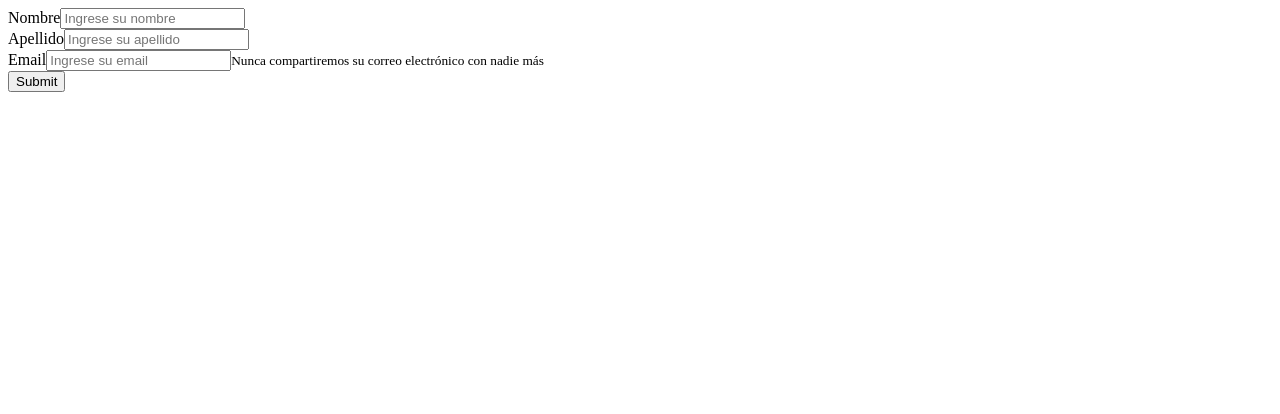
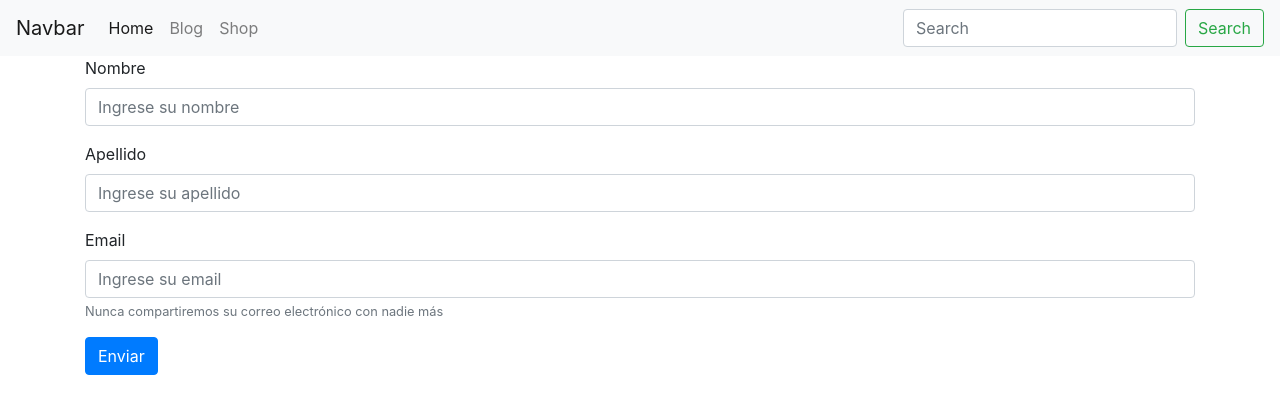
Before and after one commit to FabioColan/CursoAngular, an Angular app in the folder angularweb/: page / in a window 1280 px wide. Shown: the top 414 px of the page. Built offline with nearby package versions, Linux system fonts and the light colour scheme.

Commit message:
añadiendo rutas

```diff
--- a/angularweb/angular.json
+++ b/angularweb/angular.json
@@ -119,6 +119,10 @@
           }
         }
       }
-    }},
-  "defaultProject": "angularweb"
+    }
+  },
+  "defaultProject": "angularweb",
+  "cli": {
+    "analytics": "d00ef59d-0fff-4f6d-aa29-6a2949e0c9bb"
+  }
 }
--- a/angularweb/src/app/app.component.html
+++ b/angularweb/src/app/app.component.html
@@ -1,16 +1,5 @@
-<form>
-    <div class="form-group">
-        <label for="nombre">Nombre</label>
-        <input type="text" id="nombre" placeholder="Ingrese su nombre" class="form-control" />
-    </div>
-    <div class="form-group">
-        <label for="apellido">Apellido</label><input type="text" id="apellido" placeholder="Ingrese su apellido" class="form-control" />
-    </div>
-    <div class="form-group">
-        <label for="email">Email</label><input type="email" id="email" aria-describedby="emailHelp" placeholder="Ingrese su email" class="form-control" />
-        <small id="emailHelp" class="form-text text-muted">Nunca compartiremos su correo electrónico con nadie más</small>
-    </div>
-    <button type="submit" class="btn btn-primary">
-    Submit
-  </button>
-</form>
+<app-header></app-header>
+
+<div class="container">
+    <router-outlet></router-outlet>
+</div>
--- a/angularweb/src/app/app.module.ts
+++ b/angularweb/src/app/app.module.ts
@@ -6,6 +6,7 @@
 import { BlogComponent } from './components/blog/blog.component';
 import { ShopComponent } from './components/shop/shop.component';
 import { HeaderComponent } from './components/header/header.component';
+import { AppRoutingModule } from './app.routes';
 
 @NgModule({
   declarations: [
@@ -16,7 +17,8 @@
     HeaderComponent
   ],
   imports: [
-    BrowserModule
+    BrowserModule,
+    AppRoutingModule
   ],
   providers: [],
   bootstrap: [AppComponent]
--- a/angularweb/src/app/app.routes.ts
+++ b/angularweb/src/app/app.routes.ts
@@ -4,7 +4,7 @@
 import { BlogComponent } from './components/blog/blog.component';
 import { ShopComponent } from './components/shop/shop.component';
 
-const routes: Routes = [
+const ROUTES: Routes = [
   { path: '', component: HomeComponent },
   { path: 'home', component: HomeComponent },
   { path: 'blog', component: BlogComponent },
@@ -13,7 +13,7 @@
 ];
 
 @NgModule({
-  imports: [RouterModule.forRoot(routes)],
+  imports: [RouterModule.forRoot(ROUTES)],
   exports: [RouterModule]
 })
 export class AppRoutingModule {}
--- a/angularweb/src/app/components/header/header.component.html
+++ b/angularweb/src/app/components/header/header.component.html
@@ -1,5 +1,5 @@
 <nav class="navbar navbar-expand-lg navbar-light bg-light">
-    <a class="navbar-brand" href="#">Navbar</a>
+    <a class="navbar-brand" href="/">Navbar</a>
     <button class="navbar-toggler" type="button" data-toggle="collapse" data-target="#navbarSupportedContent" aria-controls="navbarSupportedContent" aria-expanded="false" aria-label="Toggle navigation">
     <span class="navbar-toggler-icon"></span>
   </button>
@@ -7,13 +7,13 @@
     <div class="collapse navbar-collapse" id="navbarSupportedContent">
         <ul class="navbar-nav mr-auto">
             <li class="nav-item active">
-                <a class="nav-link" routerLink="['/home']" routerLinkActive="router-link-active">Home <span class="sr-only">(current)</span></a>
+                <a class="nav-link" [routerLink]="['/home']" routerLinkActive="router-link-active">Home <span class="sr-only">(current)</span></a>
             </li>
             <li class="nav-item">
-                <a class="nav-link" routerLink="['/blog']" routerLinkActive="router-link-active">Blog</a>
+                <a class="nav-link" [routerLink]="['/blog']" routerLinkActive="router-link-active">Blog</a>
             </li>
             <li class="nav-item">
-                <a class="nav-link" routerLink="['/shop']" routerLinkActive="router-link-active">Shop</a>
+                <a class="nav-link" [routerLink]="['/shop']" routerLinkActive="router-link-active">Shop</a>
             </li>
         </ul>
         <form class="form-inline my-2 my-lg-0">
--- a/angularweb/src/app/components/home/home.component.html
+++ b/angularweb/src/app/components/home/home.component.html
@@ -1 +1,16 @@
-<p>home works!</p>
+<form>
+    <div class="form-group">
+        <label for="nombre">Nombre</label>
+        <input type="text" id="nombre" placeholder="Ingrese su nombre" class="form-control" />
+    </div>
+    <div class="form-group">
+        <label for="apellido">Apellido</label><input type="text" id="apellido" placeholder="Ingrese su apellido" class="form-control" />
+    </div>
+    <div class="form-group">
+        <label for="email">Email</label><input type="email" id="email" aria-describedby="emailHelp" placeholder="Ingrese su email" class="form-control" />
+        <small id="emailHelp" class="form-text text-muted">Nunca compartiremos su correo electrónico con nadie más</small>
+    </div>
+    <button type="submit" class="btn btn-primary">
+    Enviar
+  </button>
+</form>
--- a/angularweb/src/index.html
+++ b/angularweb/src/index.html
@@ -6,8 +6,13 @@
   <base href="/">
   <meta name="viewport" content="width=device-width, initial-scale=1">
   <link rel="icon" type="image/x-icon" href="favicon.ico">
+  <link rel="stylesheet" href="https://stackpath.bootstrapcdn.com/bootstrap/4.5.0/css/bootstrap.min.css" integrity="sha384-9aIt2nRpC12Uk9gS9baDl411NQApFmC26EwAOH8WgZl5MYYxFfc+NcPb1dKGj7Sk" crossorigin="anonymous">
 </head>
 <body>
   <app-root></app-root>
+
+  <script src="https://code.jquery.com/jquery-3.5.1.slim.min.js" integrity="sha384-DfXdz2htPH0lsSSs5nCTpuj/zy4C+OGpamoFVy38MVBnE+IbbVYUew+OrCXaRkfj" crossorigin="anonymous"></script>
+  <script src="https://cdn.jsdelivr.net/npm/popper.js@1.16.0/dist/umd/popper.min.js" integrity="sha384-Q6E9RHvbIyZFJoft+2mJbHaEWldlvI9IOYy5n3zV9zzTtmI3UksdQRVvoxMfooAo" crossorigin="anonymous"></script>
+  <script src="https://stackpath.bootstrapcdn.com/bootstrap/4.5.0/js/bootstrap.min.js" integrity="sha384-OgVRvuATP1z7JjHLkuOU7Xw704+h835Lr+6QL9UvYjZE3Ipu6Tp75j7Bh/kR0JKI" crossorigin="anonymous"></script>
 </body>
 </html>
```
Also changed, not shown: 20 other files (tests, documents, lock files or other folders).
